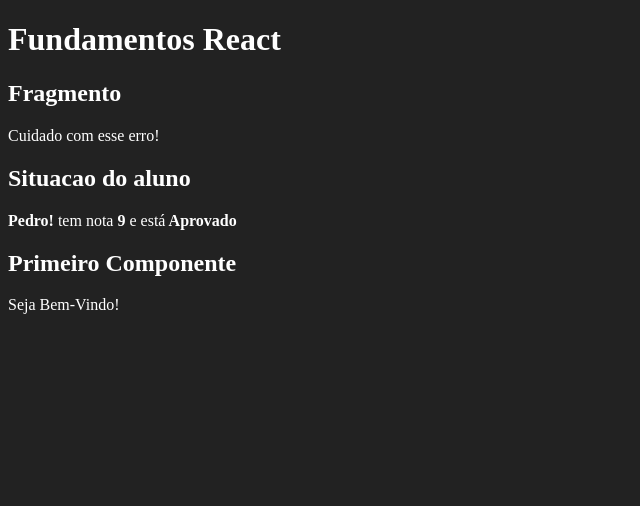
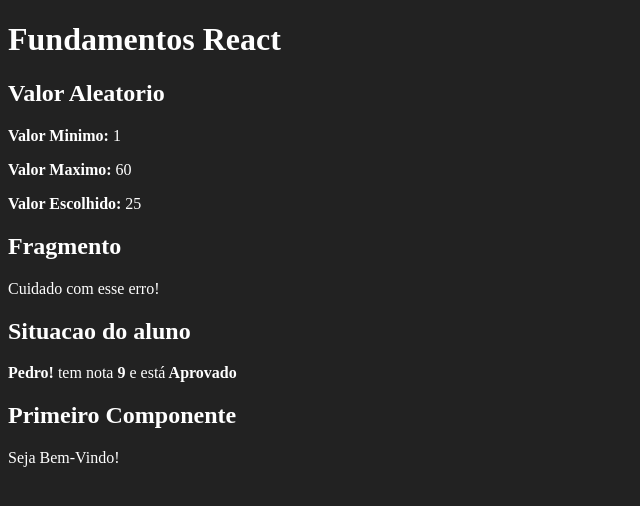
Before and after one commit to diogolima013/project-react, a React (Create React App) app: page / in a window 1280 px wide. Shown: the top 506 px of the page, without its empty margins (0-640 px from the left). Built offline with nearby package versions, Linux system fonts and the light colour scheme; the HTML template or start-up script is replaced by a standard one.

Commit message:
random number challenge answer

```diff
--- a/src/App.jsx
+++ b/src/App.jsx
@@ -1,13 +1,15 @@
 import React from "react";
 
+import Aleatorio from "./components/components/Aleatorio";
+import Fragmento from './components/components/Fragmento'
+import Comparametro from './components/components/ComParametro'
 import Primeiro from './components/components/Primeiro'
-import Comparametro from './components/components/ComParametro'
-import Fragmento from './components/components/Fragmento'
 
 export default () => (
 
     <div id='app'>
         <h1>Fundamentos React </h1>
+        <Aleatorio min={1} max={60}/>
         <Fragmento/>
         <Comparametro
             titulo="Situacao do aluno"
--- /dev/null
+++ b/src/components/components/Aleatorio.jsx
@@ -0,0 +1,24 @@
+import React from "react";
+
+export default props => {
+
+    const { min, max } = props;
+
+    const aleatorio = parseInt(Math.random() * (props.max - props.min)) + props.min;
+    return (
+
+    <div>
+        <h2>Valor Aleatorio</h2>
+            <p>
+                <strong>Valor Minimo:</strong> {min}
+                </p>
+            <p>
+                <strong>Valor Maximo:</strong> {max}
+                </p>
+            <p>
+                <strong>Valor Escolhido:</strong> {aleatorio}
+                </p>
+    </div>
+
+    )
+}
```
